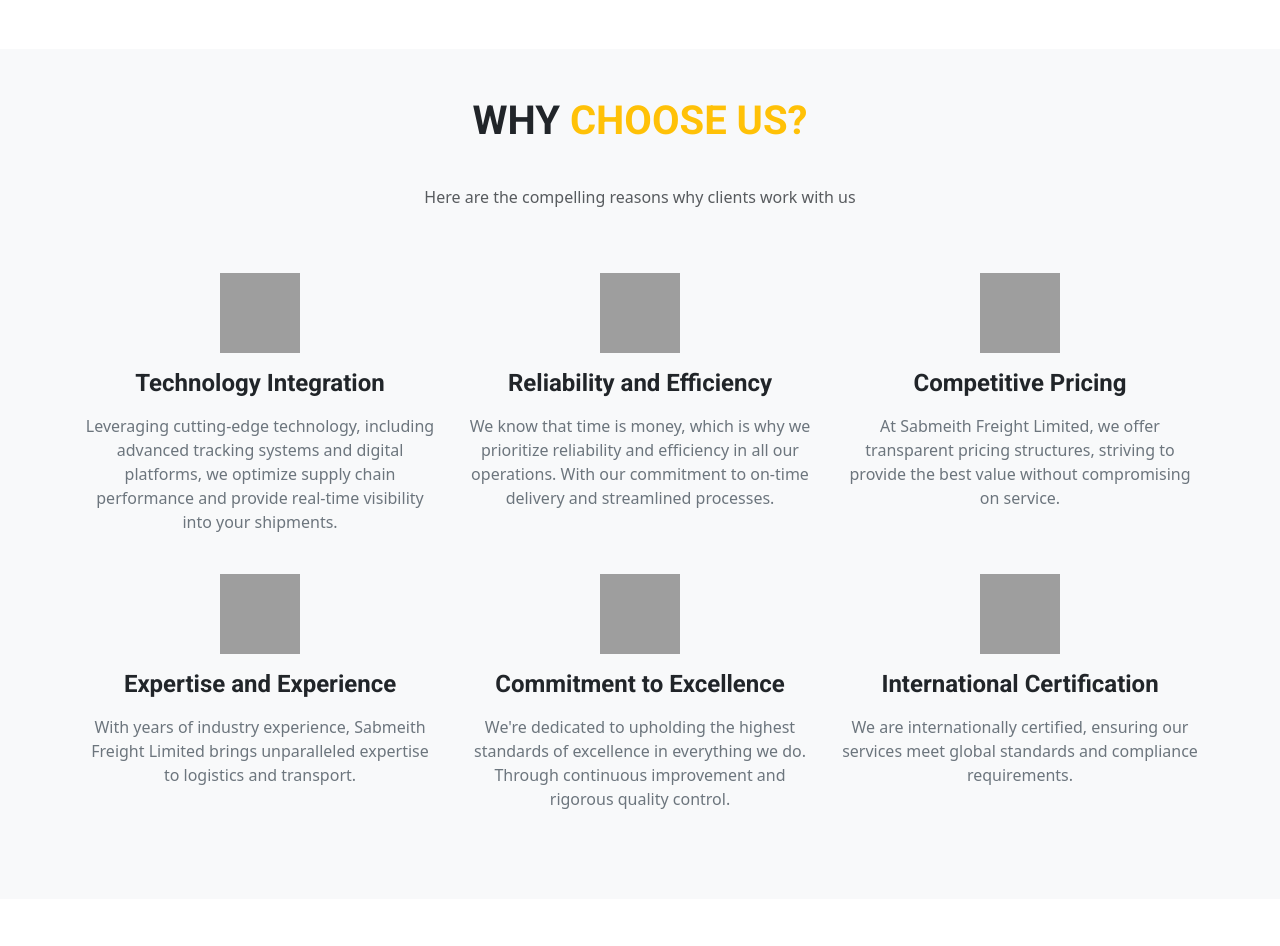
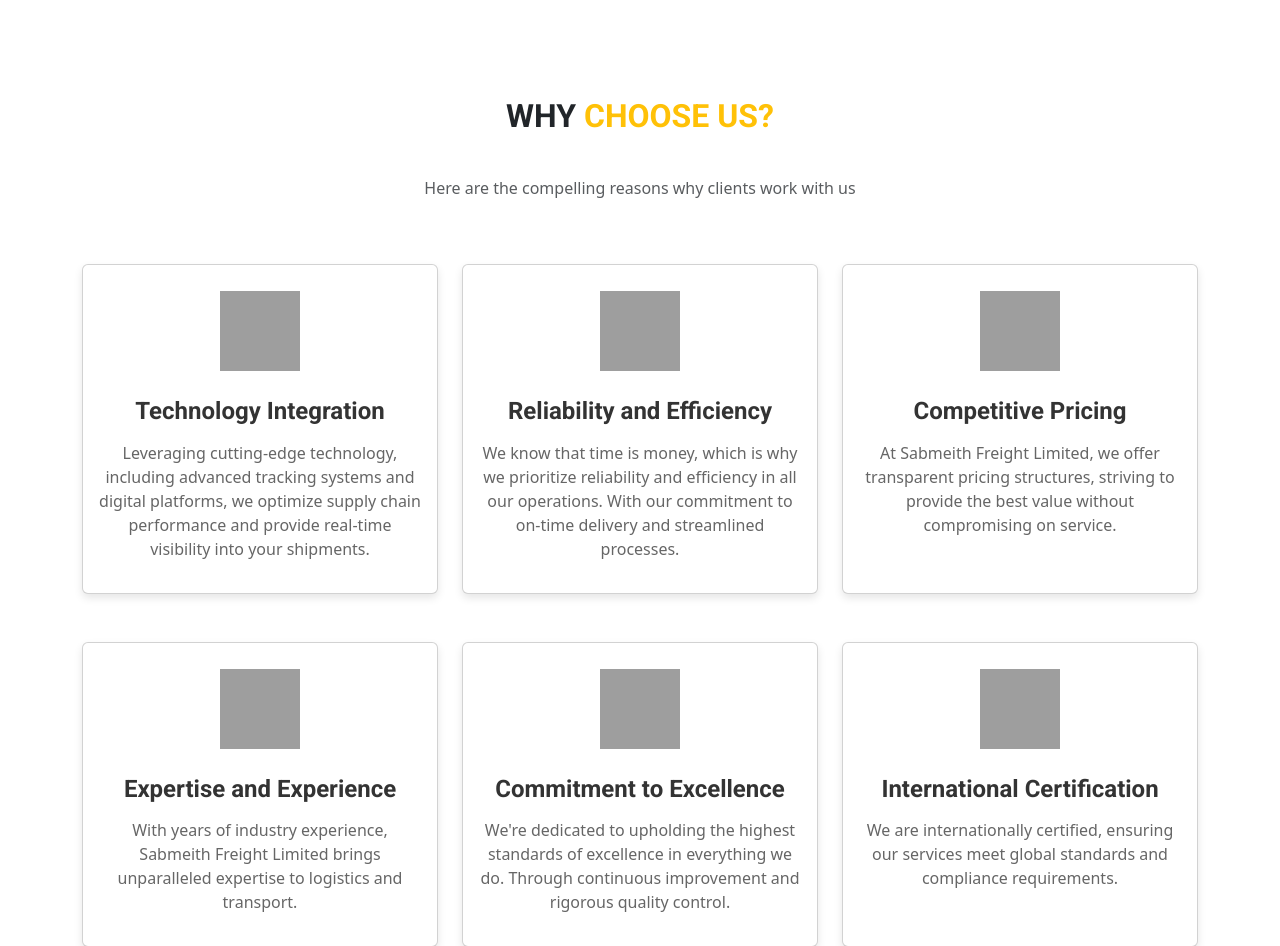
Before and after one commit to Rodgence/sabmeith-Logistics, a PHP site: page / in a window 1280 px wide. Shown: the part 4453-5399 px from the top of the page. Run offline with PHP 8.4, Linux system fonts and the light colour scheme; some libraries are stand-ins or nearby versions; grey boxes are pictures that could not be loaded.

Commit message:
why choose us modified

```diff
--- a/css/styles.css
+++ b/css/styles.css
@@ -1,68 +1,44 @@
-.why-choose-us {
-    background-color: #f8f9fa;
+  /* Card hover effect styles */
+  .feature-card {
+    transition: all 0.3s ease;
+    border-radius: 10px;
+    box-shadow: 0 4px 8px rgba(0,0,0,0.1);
+    overflow: hidden;
+}
+
+.feature-card:hover {
+    transform: scale(1.05);
+    box-shadow: 0 8px 16px rgba(0,0,0,0.2);
+    z-index: 1;
+}
+
+.icon-container {
+    height: 100px;
+    width: 100px;
+    margin: 0 auto;
+    display: flex;
+    align-items: center;
+    justify-content: center;
+}
+
+.feature-title {
+    color: #333;
+    margin-bottom: 15px;
+    font-weight: 600;
+}
+
+.feature-text {
+    color: #666;
 }
 
 .section-title {
-    font-size: 2.5rem;
+    position: relative;
+    margin-bottom: 20px;
     font-weight: 700;
-    margin-bottom: 0.5rem;
 }
 
 .text-warning {
-    color:rgb(59, 15, 26) !important;
-}
-
-.icon-container {
-    height: 80px;
-    display: flex;
-    align-items: center;
-    justify-content: center;
-    margin: 0 auto;
-}
-
-.icon {
-    max-width: 70px;
-    height: auto;
-}
-
-.feature-title {
-    font-weight: 600;
-    margin-bottom: 1rem;
-}
-
-.feature-text {
-    color: #6c757d;
-}
-
-/* Alternative version with icon borders */
-.icon-bordered .icon-container {
-    width: 100px;
-    height: 100px;
-    border: 2px solid #FFC107;
-    border-radius: 50%;
-    padding: 20px;
-    margin: 0 auto 20px;
-}
-
-/* Dark theme option similar to second image */
-.dark-theme {
-    background-color: #3F1E26;
-    color: white;
-}
-
-.dark-theme .feature-text {
-    color: #e2e2e2;
-}
-
-.dark-theme .text-muted {
-    color: #d0d0d0 !important;
-}
-
-/* Responsive adjustments */
-@media (max-width: 768px) {
-    .section-title {
-        font-size: 2rem;
-    }
+    color: #FFC107 !important;
 }
 /* Our Clients start */
 
--- a/index.php
+++ b/index.php
@@ -274,64 +274,91 @@ EXPECTED
             </div>
         </div>
 
-        <div class="row">
+        <!-- First Row -->
+        <div class="row mb-4">
             <!-- Technology Integration -->
-            <div class="col-md-4 mb-4 text-center">
+            <div class="col-md-4 mb-4">
+                <div class="card feature-card h-100">
+                    <div class="card-body text-center">
                         <div class="icon-container mb-3">
                             <img src="https://source.unsplash.com/random/80x80/?tech,gear" alt="Technology Icon" class="img-fluid icon">
                         </div>
                         <h4 class="feature-title">Technology Integration</h4>
                         <p class="feature-text">Leveraging cutting-edge technology, including advanced tracking systems and digital platforms, we optimize supply chain performance and provide real-time visibility into your shipments.</p>
                     </div>
+                </div>
+            </div>
 
             <!-- Reliability and Efficiency -->
-            <div class="col-md-4 mb-4 text-center">
+            <div class="col-md-4 mb-4">
+                <div class="card feature-card h-100">
+                    <div class="card-body text-center">
                         <div class="icon-container mb-3">
                             <img src="https://source.unsplash.com/random/80x80/?reliability,clock" alt="Reliability Icon" class="img-fluid icon">
                         </div>
                         <h4 class="feature-title">Reliability and Efficiency</h4>
                         <p class="feature-text">We know that time is money, which is why we prioritize reliability and efficiency in all our operations. With our commitment to on-time delivery and streamlined processes.</p>
                     </div>
+                </div>
+            </div>
 
             <!-- Competitive Pricing -->
-            <div class="col-md-4 mb-4 text-center">
+            <div class="col-md-4 mb-4">
+                <div class="card feature-card h-100">
+                    <div class="card-body text-center">
                         <div class="icon-container mb-3">
                             <img src="https://source.unsplash.com/random/80x80/?money,price" alt="Pricing Icon" class="img-fluid icon">
                         </div>
                         <h4 class="feature-title">Competitive Pricing</h4>
                         <p class="feature-text">At Sabmeith Freight Limited, we offer transparent pricing structures, striving to provide the best value without compromising on service.</p>
                     </div>
+                </div>
+            </div>
+        </div>
 
+        <!-- Second Row -->
+        <div class="row">
             <!-- Expertise and Experience -->
-            <div class="col-md-4 mb-4 text-center">
+            <div class="col-md-4 mb-4">
+                <div class="card feature-card h-100">
+                    <div class="card-body text-center">
                         <div class="icon-container mb-3">
                             <img src="https://source.unsplash.com/random/80x80/?expert,people" alt="Expertise Icon" class="img-fluid icon">
                         </div>
                         <h4 class="feature-title">Expertise and Experience</h4>
                         <p class="feature-text">With years of industry experience, Sabmeith Freight Limited brings unparalleled expertise to logistics and transport.</p>
                     </div>
+                </div>
+            </div>
 
             <!-- Commitment to Excellence -->
-            <div class="col-md-4 mb-4 text-center">
+            <div class="col-md-4 mb-4">
+                <div class="card feature-card h-100">
+                    <div class="card-body text-center">
                         <div class="icon-container mb-3">
                             <img src="https://source.unsplash.com/random/80x80/?excellence,award" alt="Excellence Icon" class="img-fluid icon">
                         </div>
                         <h4 class="feature-title">Commitment to Excellence</h4>
                         <p class="feature-text">We're dedicated to upholding the highest standards of excellence in everything we do. Through continuous improvement and rigorous quality control.</p>
                     </div>
+                </div>
+            </div>
 
             <!-- International Certification -->
-            <div class="col-md-4 mb-4 text-center">
+            <div class="col-md-4 mb-4">
+                <div class="card feature-card h-100">
+                    <div class="card-body text-center">
                         <div class="icon-container mb-3">
                             <img src="https://source.unsplash.com/random/80x80/?global,certificate" alt="Certification Icon" class="img-fluid icon">
                         </div>
                         <h4 class="feature-title">International Certification</h4>
-                <p class="feature-text">We are internationally certified, ensuring our services meet global standards and compliance requirements. </p>
+                        <p class="feature-text">We are internationally certified, ensuring our services meet global standards and compliance requirements.</p>
+                    </div>
+                </div>
             </div>
         </div>
     </div>
 </section>
-
 
     <!-- Quote Start -->
     <div class="container-xxl py-5">
```
Lines whose indentation alone changed are shown as unchanged.
